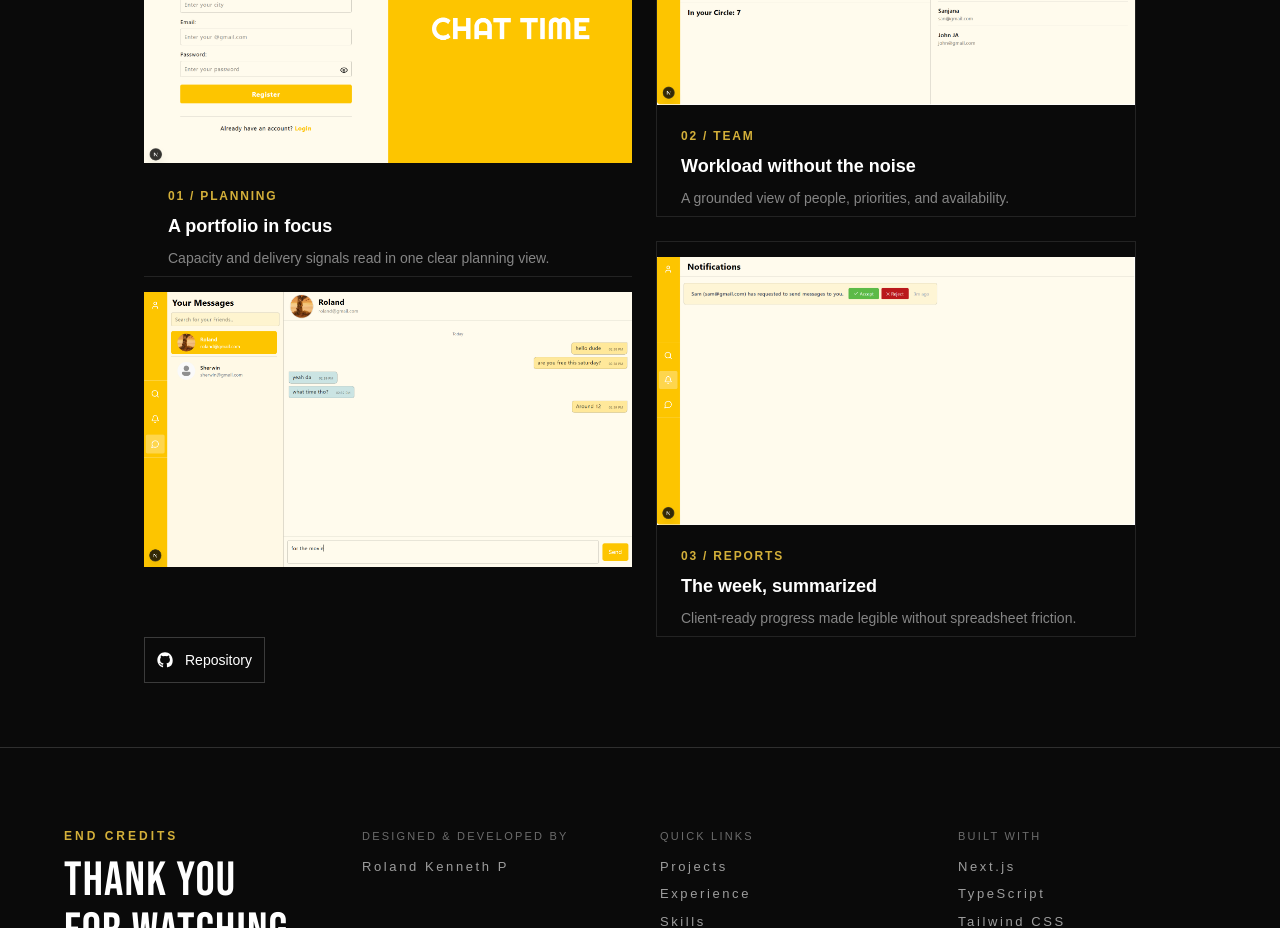
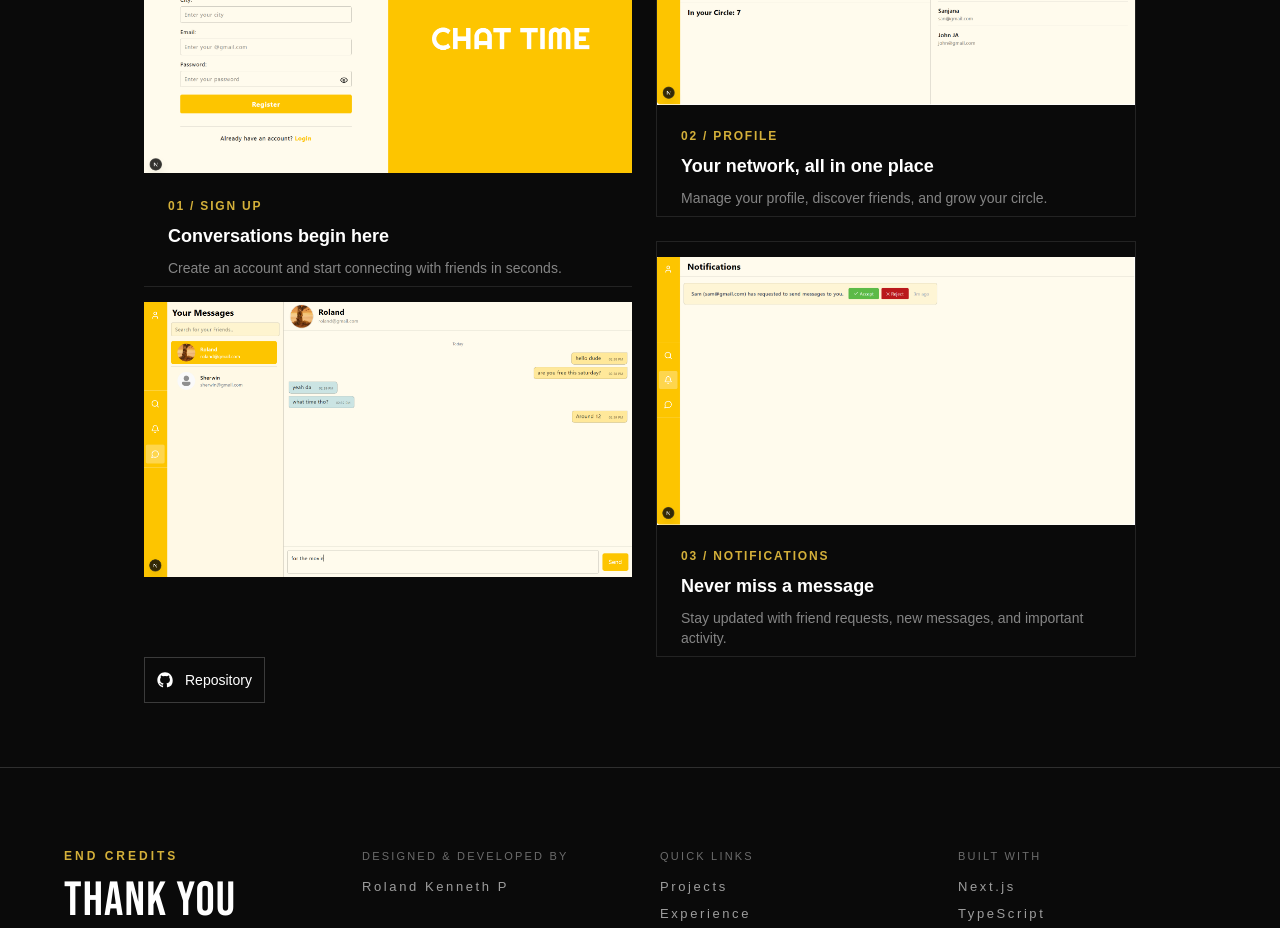
Before and after one commit to rolandkennethp/Portfolio, a Next.js app: page /projects/chattime in a window 1280 px wide. Shown: the part 1920-2848 px from the top of the page. Built offline with nearby package versions, Linux system fonts and the light colour scheme.

Commit message:
feat: update ChatTime Screenshot subheading

```diff
--- a/app/(routes)/projects/chattime/ChatScreenshots.tsx
+++ b/app/(routes)/projects/chattime/ChatScreenshots.tsx
@@ -23,26 +23,26 @@ interface Screenshot {
 const SCREENSHOTS: Screenshot[] = [
   {
     number: "01",
-    category: "PLANNING",
-    title: "A portfolio in focus",
+    category: "SIGN UP",
+    title: "Conversations begin here",
     description:
-      "Capacity and delivery signals read in one clear planning view.",
+      "Create an account and start connecting with friends in seconds.",
     src: "/images/chat-012.png",
     secondarySrc: "/images/chat-01.png",
   },
   {
     number: "02",
-    category: "TEAM",
-    title: "Workload without the noise",
-    description: "A grounded view of people, priorities, and availability.",
+    category: "PROFILE",
+    title: "Your network, all in one place",
+    description: "Manage your profile, discover friends, and grow your circle.",
     src: "/images/chat-03.png",
   },
   {
     number: "03",
-    category: "REPORTS",
-    title: "The week, summarized",
+    category: "NOTIFICATIONS",
+    title: "Never miss a message",
     description:
-      "Client-ready progress made legible without spreadsheet friction.",
+      "Stay updated with friend requests, new messages, and important activity.",
     src: "/images/chat-04.png",
   },
 ];
```
